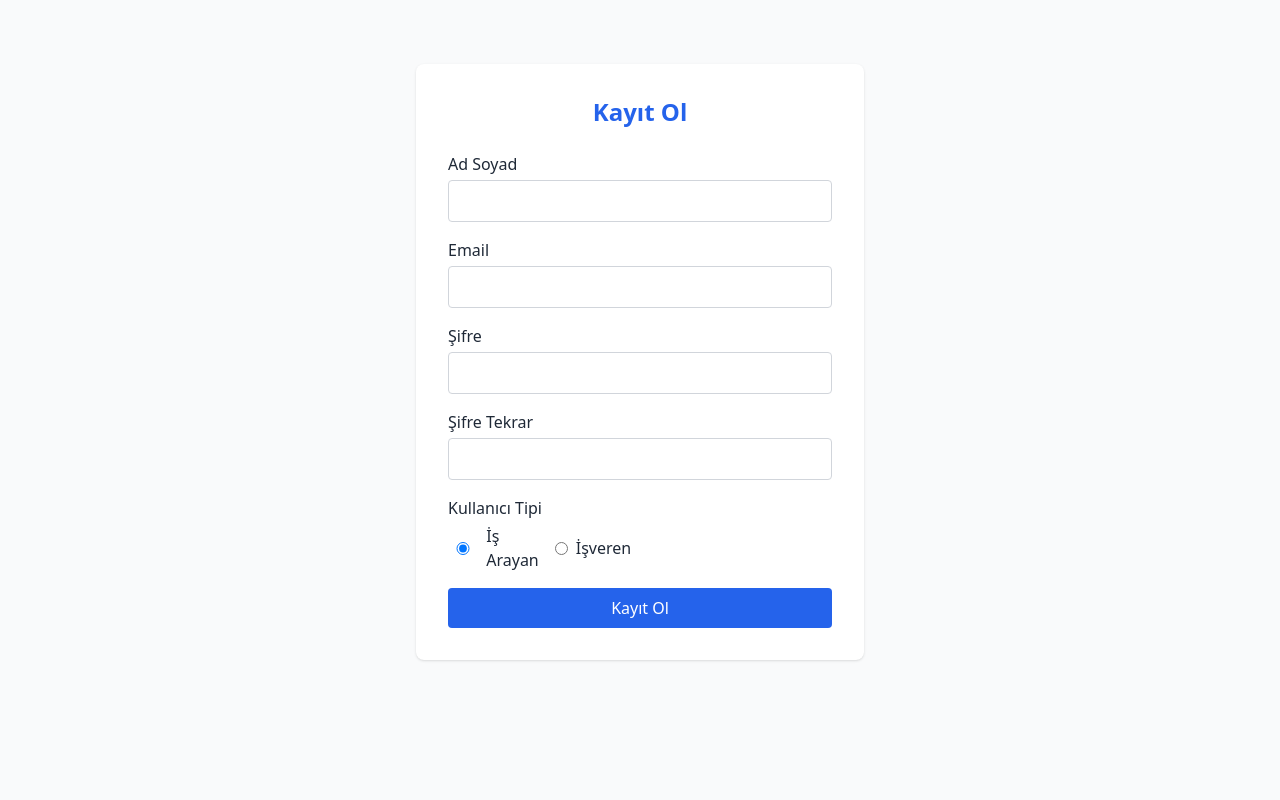
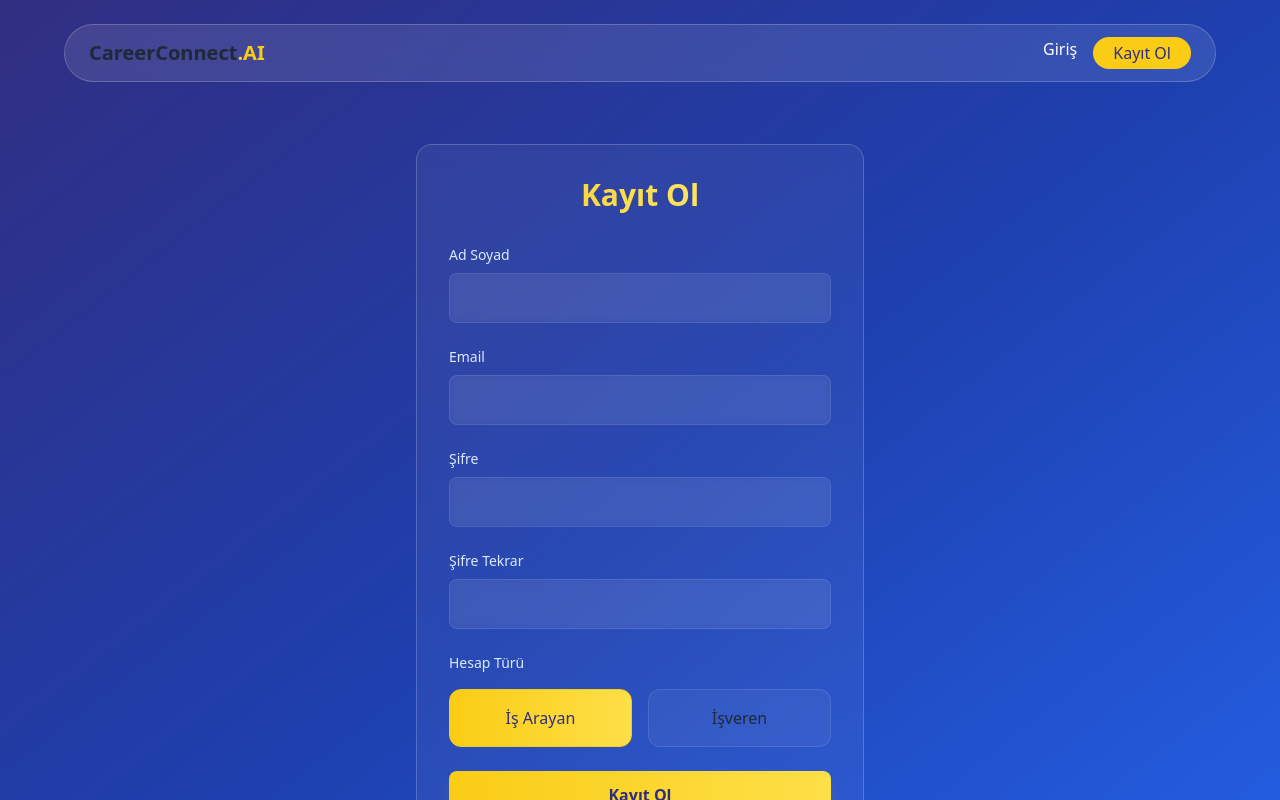
Before and after one commit to faozdev/career-connect-ui, a Next.js app: page /register in a window 1280 px wide. Shown: the top 800 px of the page. Built offline with nearby package versions, Linux system fonts and the light colour scheme.

Commit message:
Style: update UI of login and register pages

```diff
--- a/src/app/(auth)/login/page.tsx
+++ b/src/app/(auth)/login/page.tsx
@@ -1,10 +1,10 @@
 // src/app/(auth)/login/page.tsx
-
 'use client';
 
 import { useState } from 'react';
 import { useRouter } from 'next/navigation';
 import { useAuth } from '@/hooks/useAuth';
+import Link from 'next/link';
 
 export default function LoginPage() {
   const { login } = useAuth();
@@ -12,36 +12,45 @@ export default function LoginPage() {
 
   const [email, setEmail] = useState('');
   const [password, setPassword] = useState('');
-  const [userType, setUserType] = useState<'job-seeker' | 'employer'>('job-seeker');
   const [error, setError] = useState('');
 
   const handleSubmit = (e: React.FormEvent) => {
     e.preventDefault();
-    const success = login(email, password, userType);
+    const success = login(email, password);
     if (success) {
-      // Kullanıcı tipine göre farklı dashboard'a yönlendir
-      if (userType === 'job-seeker') {
-        router.push('/job-seeker-dashboard');
-      } else {
-        router.push('/employer-dashboard');
-      }
+      router.push('/dashboard');
     } else {
       setError('Giriş başarısız. Lütfen bilgilerinizi kontrol edin.');
     }
   };
 
   return (
-    <div className="max-w-md mx-auto mt-16 p-8 bg-white rounded-lg shadow">
-      <h2 className="text-2xl font-bold mb-6 text-center text-blue-600">Giriş Yap</h2>
+    <div className="min-h-screen bg-gradient-to-br from-indigo-900 via-blue-800 to-blue-600">
+      {/* Floating Nav */}
+      <nav className="fixed top-6 left-0 right-0 z-50 px-6 md:px-12">
+        <div className="max-w-6xl mx-auto bg-white/10 backdrop-blur-lg rounded-full py-3 px-6 flex justify-between items-center border border-white/20">
+          <div className="text-xl font-bold">CareerConnect<span className="text-yellow-400">.AI</span></div>
+          <div className="flex gap-4">
+            <Link href="/login" className="text-white hover:text-yellow-400 transition">Giriş</Link>
+            <Link href="/register" className="bg-yellow-400 text-indigo-900 px-5 py-1 rounded-full font-medium hover:bg-yellow-300 transition">Kayıt Ol</Link>
+          </div>
+        </div>
+      </nav>
 
-      {error && <p className="text-red-500 mb-4 text-sm">{error}</p>}
+      <div className="container mx-auto pt-36 pb-24 px-6 md:px-12">
+        <div className="max-w-md mx-auto bg-white/5 backdrop-blur-md rounded-2xl p-8 border border-white/20">
+          <h2 className="text-3xl font-bold mb-8 text-center bg-gradient-to-r from-yellow-400 to-yellow-200 bg-clip-text text-transparent">
+            Giriş Yap
+          </h2>
 
-      <form onSubmit={handleSubmit} className="space-y-4">
+          {error && <p className="text-red-400 mb-4 text-sm text-center">{error}</p>}
+
+          <form onSubmit={handleSubmit} className="space-y-6">
             <div>
-          <label className="block mb-1">Email</label>
+              <label className="block text-sm font-medium text-blue-100 mb-2">Email</label>
               <input
                 type="email"
-            className="w-full border rounded px-3 py-2"
+                className="w-full bg-white/5 backdrop-blur-sm border border-white/10 rounded-lg px-4 py-3 text-white focus:outline-none focus:ring-2 focus:ring-yellow-400"
                 value={email}
                 onChange={(e) => setEmail(e.target.value)}
                 required
@@ -49,49 +58,32 @@ export default function LoginPage() {
             </div>
 
             <div>
-          <label className="block mb-1">Şifre</label>
+              <label className="block text-sm font-medium text-blue-100 mb-2">Şifre</label>
               <input
                 type="password"
-            className="w-full border rounded px-3 py-2"
+                className="w-full bg-white/5 backdrop-blur-sm border border-white/10 rounded-lg px-4 py-3 text-white focus:outline-none focus:ring-2 focus:ring-yellow-400"
                 value={password}
                 onChange={(e) => setPassword(e.target.value)}
                 required
               />
             </div>
 
-        <div>
-          <label className="block mb-1">Kullanıcı Tipi</label>
-          <div className="flex gap-4">
-            <label className="flex items-center">
-              <input
-                type="radio"
-                name="userType"
-                value="job-seeker"
-                checked={userType === 'job-seeker'}
-                onChange={() => setUserType('job-seeker')}
-              />
-              <span className="ml-2">İş Arayan</span>
-            </label>
-            <label className="flex items-center">
-              <input
-                type="radio"
-                name="userType"
-                value="employer"
-                checked={userType === 'employer'}
-                onChange={() => setUserType('employer')}
-              />
-              <span className="ml-2">İşveren</span>
-            </label>
-          </div>
-        </div>
-
             <button
               type="submit"
-          className="w-full bg-blue-600 text-white py-2 rounded hover:bg-blue-700"
+              className="w-full bg-gradient-to-r from-yellow-400 to-yellow-300 text-indigo-900 font-semibold py-3 rounded-lg hover:from-yellow-300 hover:to-yellow-200 transition duration-300 shadow-lg shadow-yellow-500/20"
             >
               Giriş Yap
             </button>
           </form>
+
+          <p className="text-center mt-6 text-blue-200">
+            Hesabınız yok mu?{' '}
+            <Link href="/register" className="text-yellow-400 hover:text-yellow-300 transition">
+              Kayıt Ol
+            </Link>
+          </p>
+        </div>
+      </div>
     </div>
   );
 }
--- a/src/app/(auth)/register/page.tsx
+++ b/src/app/(auth)/register/page.tsx
@@ -1,10 +1,10 @@
 // src/app/(auth)/register/page.tsx
-
 'use client';
 
 import { useState } from 'react';
 import { useRouter } from 'next/navigation';
 import { User } from '@/context/AuthContext';
+import Link from 'next/link';
 
 export default function RegisterPage() {
   const router = useRouter();
@@ -25,13 +25,12 @@ export default function RegisterPage() {
     }
 
     const newUser: User = {
-      id: Math.floor(Math.random() * 10000), // Dummy ID
+      id: Math.floor(Math.random() * 10000),
       name,
       email,
       type: userType,
     };
 
-    // Normalde sunucuya gönderirdik. Şimdilik localStorage’a kaydediyoruz.
     const existingUsers = JSON.parse(localStorage.getItem('dummyUsers') || '[]');
     const updatedUsers = [...existingUsers, { ...newUser, password }];
     localStorage.setItem('dummyUsers', JSON.stringify(updatedUsers));
@@ -41,17 +40,32 @@ export default function RegisterPage() {
   };
 
   return (
-    <div className="max-w-md mx-auto mt-16 p-8 bg-white rounded-lg shadow">
-      <h2 className="text-2xl font-bold mb-6 text-center text-blue-600">Kayıt Ol</h2>
+    <div className="min-h-screen bg-gradient-to-br from-indigo-900 via-blue-800 to-blue-600">
+      {/* Floating Nav */}
+      <nav className="fixed top-6 left-0 right-0 z-50 px-6 md:px-12">
+        <div className="max-w-6xl mx-auto bg-white/10 backdrop-blur-lg rounded-full py-3 px-6 flex justify-between items-center border border-white/20">
+          <div className="text-xl font-bold">CareerConnect<span className="text-yellow-400">.AI</span></div>
+          <div className="flex gap-4">
+            <Link href="/login" className="text-white hover:text-yellow-400 transition">Giriş</Link>
+            <Link href="/register" className="bg-yellow-400 text-indigo-900 px-5 py-1 rounded-full font-medium hover:bg-yellow-300 transition">Kayıt Ol</Link>
+          </div>
+        </div>
+      </nav>
 
-      {error && <p className="text-red-500 mb-4 text-sm">{error}</p>}
+      <div className="container mx-auto pt-36 pb-24 px-6 md:px-12">
+        <div className="max-w-md mx-auto bg-white/5 backdrop-blur-md rounded-2xl p-8 border border-white/20">
+          <h2 className="text-3xl font-bold mb-8 text-center bg-gradient-to-r from-yellow-400 to-yellow-200 bg-clip-text text-transparent">
+            Kayıt Ol
+          </h2>
 
-      <form onSubmit={handleSubmit} className="space-y-4">
+          {error && <p className="text-red-400 mb-4 text-sm text-center">{error}</p>}
+
+          <form onSubmit={handleSubmit} className="space-y-6">
             <div>
-          <label className="block mb-1">Ad Soyad</label>
+              <label className="block text-sm font-medium text-blue-100 mb-2">Ad Soyad</label>
               <input
                 type="text"
-            className="w-full border rounded px-3 py-2"
+                className="w-full bg-white/5 backdrop-blur-sm border border-white/10 rounded-lg px-4 py-3 text-white focus:outline-none focus:ring-2 focus:ring-yellow-400"
                 value={name}
                 onChange={(e) => setName(e.target.value)}
                 required
@@ -59,10 +73,10 @@ export default function RegisterPage() {
             </div>
 
             <div>
-          <label className="block mb-1">Email</label>
+              <label className="block text-sm font-medium text-blue-100 mb-2">Email</label>
               <input
                 type="email"
-            className="w-full border rounded px-3 py-2"
+                className="w-full bg-white/5 backdrop-blur-sm border border-white/10 rounded-lg px-4 py-3 text-white focus:outline-none focus:ring-2 focus:ring-yellow-400"
                 value={email}
                 onChange={(e) => setEmail(e.target.value)}
                 required
@@ -70,10 +84,10 @@ export default function RegisterPage() {
             </div>
 
             <div>
-          <label className="block mb-1">Şifre</label>
+              <label className="block text-sm font-medium text-blue-100 mb-2">Şifre</label>
               <input
                 type="password"
-            className="w-full border rounded px-3 py-2"
+                className="w-full bg-white/5 backdrop-blur-sm border border-white/10 rounded-lg px-4 py-3 text-white focus:outline-none focus:ring-2 focus:ring-yellow-400"
                 value={password}
                 onChange={(e) => setPassword(e.target.value)}
                 required
@@ -81,49 +95,60 @@ export default function RegisterPage() {
             </div>
 
             <div>
-          <label className="block mb-1">Şifre Tekrar</label>
+              <label className="block text-sm font-medium text-blue-100 mb-2">Şifre Tekrar</label>
               <input
                 type="password"
-            className="w-full border rounded px-3 py-2"
+                className="w-full bg-white/5 backdrop-blur-sm border border-white/10 rounded-lg px-4 py-3 text-white focus:outline-none focus:ring-2 focus:ring-yellow-400"
                 value={confirmPassword}
                 onChange={(e) => setConfirmPassword(e.target.value)}
                 required
               />
             </div>
 
-        <div>
-          <label className="block mb-1">Kullanıcı Tipi</label>
-          <div className="flex gap-4">
-            <label className="flex items-center">
-              <input
-                type="radio"
-                name="userType"
-                value="job-seeker"
-                checked={userType === 'job-seeker'}
-                onChange={() => setUserType('job-seeker')}
-              />
-              <span className="ml-2">İş Arayan</span>
-            </label>
-            <label className="flex items-center">
-              <input
-                type="radio"
-                name="userType"
-                value="employer"
-                checked={userType === 'employer'}
-                onChange={() => setUserType('employer')}
-              />
-              <span className="ml-2">İşveren</span>
-            </label>
+            <div className="space-y-4">
+              <label className="block text-sm font-medium text-blue-100 mb-2">Hesap Türü</label>
+              <div className="grid grid-cols-2 gap-4">
+                <button
+                  type="button"
+                  onClick={() => setUserType('job-seeker')}
+                  className={`p-4 rounded-xl border transition-all ${
+                    userType === 'job-seeker'
+                      ? 'bg-gradient-to-r from-yellow-400 to-yellow-300 text-indigo-900 border-yellow-400'
+                      : 'bg-white/5 border-white/10 hover:border-yellow-400/30'
+                  }`}
+                >
+                  İş Arayan
+                </button>
+                <button
+                  type="button"
+                  onClick={() => setUserType('employer')}
+                  className={`p-4 rounded-xl border transition-all ${
+                    userType === 'employer'
+                      ? 'bg-gradient-to-r from-yellow-400 to-yellow-300 text-indigo-900 border-yellow-400'
+                      : 'bg-white/5 border-white/10 hover:border-yellow-400/30'
+                  }`}
+                >
+                  İşveren
+                </button>
               </div>
             </div>
 
             <button
               type="submit"
-          className="w-full bg-blue-600 text-white py-2 rounded hover:bg-blue-700"
+              className="w-full bg-gradient-to-r from-yellow-400 to-yellow-300 text-indigo-900 font-semibold py-3 rounded-lg hover:from-yellow-300 hover:to-yellow-200 transition duration-300 shadow-lg shadow-yellow-500/20"
             >
               Kayıt Ol
             </button>
           </form>
+
+          <p className="text-center mt-6 text-blue-200">
+            Zaten hesabınız var mı?{' '}
+            <Link href="/login" className="text-yellow-400 hover:text-yellow-300 transition">
+              Giriş Yap
+            </Link>
+          </p>
+        </div>
+      </div>
     </div>
   );
 }
--- a/src/app/page.tsx
+++ b/src/app/page.tsx
@@ -10,7 +10,7 @@ export default function HomePage() {
         <div className="max-w-6xl mx-auto bg-white/10 backdrop-blur-lg rounded-full py-3 px-6 flex justify-between items-center border border-white/20">
           <div className="text-xl font-bold">CareerConnect<span className="text-yellow-400">.AI</span></div>
           <div className="flex gap-4">
-            <Link href="/login" className="hover:text-yellow-400 transition">Giriş</Link>
+            <Link href="/login" className="text-white hover:text-yellow-400 transition">Giriş</Link>
             <Link href="/register" className="bg-yellow-400 text-indigo-900 px-5 py-1 rounded-full font-medium hover:bg-yellow-300 transition">Kayıt Ol</Link>
           </div>
         </div>
--- a/src/context/AuthContext.tsx
+++ b/src/context/AuthContext.tsx
@@ -1,5 +1,4 @@
 // src/context/AuthContext.tsx
-
 'use client';
 
 import { createContext, useContext, useState, useEffect, ReactNode } from 'react';
@@ -11,20 +10,14 @@ export interface User {
   name: string;
   email: string;
   type: UserType;
+  password?: string;
 }
 
 interface AuthContextType {
   currentUser: User | null;
-  login: (email: string, password: string, type: UserType) => boolean;
+  login: (email: string, password: string) => boolean;
   logout: () => void;
 }
-
-const dummyUsers: User[] = [
-  { id: 1, name: 'John Doe', email: 'john@example.com', type: 'job-seeker' },
-  { id: 2, name: 'Jane Smith', email: 'jane@example.com', type: 'job-seeker' },
-  { id: 3, name: 'Acme Inc.', email: 'jobs@acme.com', type: 'employer' },
-  { id: 4, name: 'Tech Solutions', email: 'careers@techsolutions.com', type: 'employer' }
-];
 
 export const AuthContext = createContext<AuthContextType | undefined>(undefined);
 
@@ -32,26 +25,28 @@ export const AuthProvider = ({ children }: { children: ReactNode }) => {
   const [currentUser, setCurrentUser] = useState<User | null>(null);
 
   useEffect(() => {
-    // Optional: persist login with localStorage
     const storedUser = localStorage.getItem('currentUser');
     if (storedUser) {
       setCurrentUser(JSON.parse(storedUser));
     }
   }, []);
 
-  const login = (email: string, password: string, type: UserType): boolean => {
-    // Şimdilik şifre kontrolü yok, dummy data üzerinden eşleşme
-    const user = dummyUsers.find(
-      (u) => u.email === email && u.type === type
+  const login = (email: string, password: string): boolean => {
+    // LocalStorage'dan kayıtlı kullanıcıları al
+    const storedUsers = JSON.parse(localStorage.getItem('dummyUsers') || '[]');
+
+    // E-posta ve şifre eşleşmesini kontrol et
+    const user = storedUsers.find(
+      (u: User) => u.email === email && u.password === password
     );
 
     if (user) {
-      setCurrentUser(user);
-      localStorage.setItem('currentUser', JSON.stringify(user));
+      const { password, ...userWithoutPassword } = user;
+      setCurrentUser(userWithoutPassword);
+      localStorage.setItem('currentUser', JSON.stringify(userWithoutPassword));
       return true;
-    } else {
-      return false;
     }
+    return false;
   };
 
   const logout = () => {
@@ -65,3 +60,11 @@ export const AuthProvider = ({ children }: { children: ReactNode }) => {
     </AuthContext.Provider>
   );
 };
+
+export const useAuth = () => {
+  const context = useContext(AuthContext);
+  if (!context) {
+    throw new Error('useAuth must be used within an AuthProvider');
+  }
+  return context;
+};
```
Lines whose indentation alone changed are shown as unchanged.
